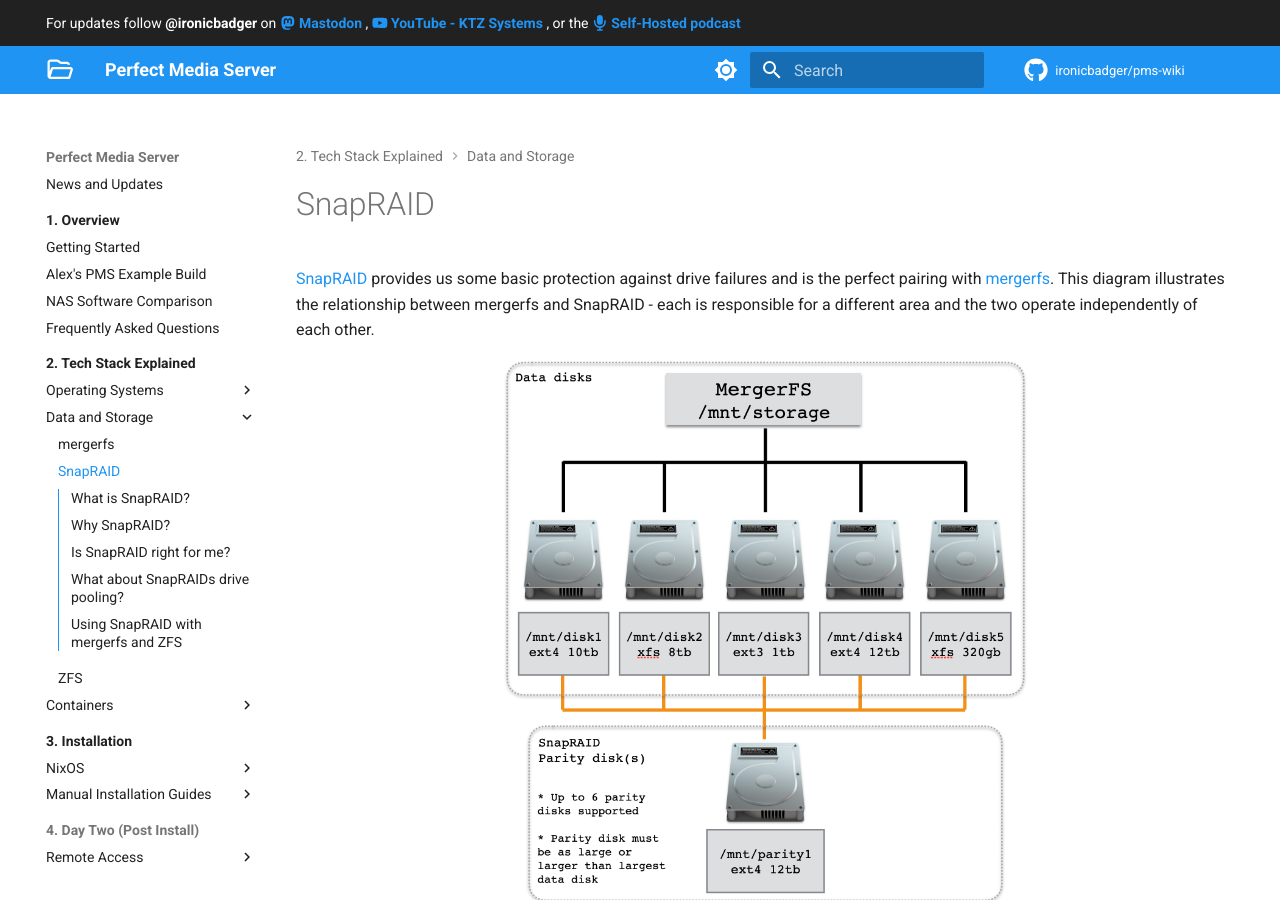
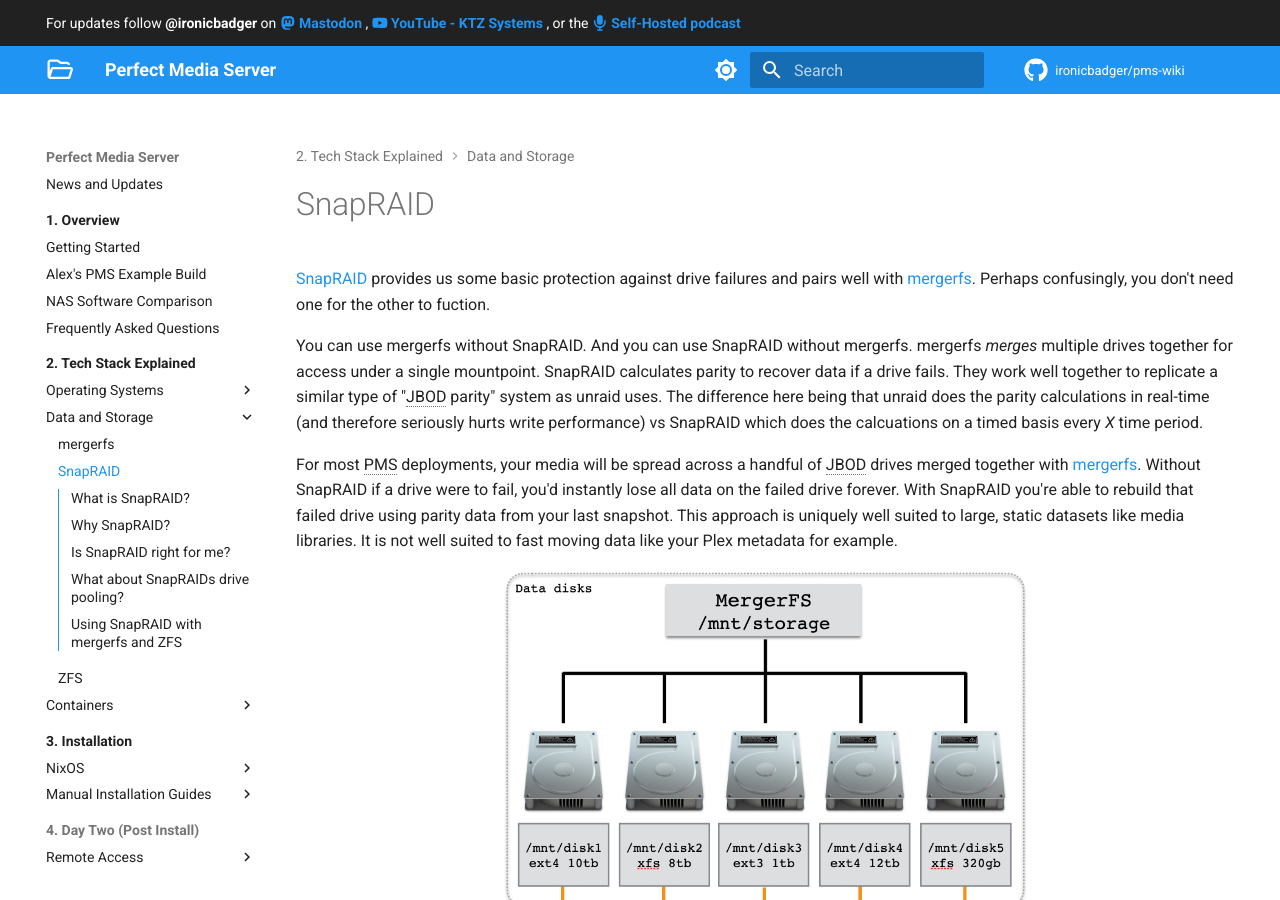
Before and after one commit to ironicbadger/pms-wiki, an MkDocs documentation site: the page built from docs/02-tech-stack/snapraid.md, in a window 1280 px wide and 900 px high. Built offline with MkDocs 1.6.1 and Material for MkDocs 9.7.7, drawn with Linux system fonts in a browser that asks for light colours; some web fonts are replaced; plug-ins that fetch from the network failed and are left out; comment, search, counter and statistics services are not loaded.

Commit message:
added to snapraid

```diff
--- a/docs/02-tech-stack/snapraid.md
+++ b/docs/02-tech-stack/snapraid.md
@@ -1,6 +1,10 @@
 # SnapRAID
 
-[SnapRAID](https://www.snapraid.it/) provides us some basic protection against drive failures and is the perfect pairing with [mergerfs](mergerfs.md). This diagram illustrates the relationship between mergerfs and SnapRAID - each is responsible for a different area and the two operate independently of each other.
+[SnapRAID](https://www.snapraid.it/) provides us some basic protection against drive failures and pairs well with [mergerfs](mergerfs.md). Perhaps confusingly, you don't need one for the other to fuction.
+
+You can use mergerfs without SnapRAID. And you can use SnapRAID without mergerfs. mergerfs *merges* multiple drives together for access under a single mountpoint. SnapRAID calculates parity to recover data if a drive fails. They work well together to replicate a similar type of "JBOD parity" system as unraid uses. The difference here being that unraid does the parity calculations in real-time (and therefore seriously hurts write performance) vs SnapRAID which does the calcuations on a timed basis every *X* time period.
+
+For most PMS deployments, your media will be spread across a handful of JBOD drives merged together with [mergerfs](mergerfs.md). Without SnapRAID if a drive were to fail, you'd instantly lose all data on the failed drive forever. With SnapRAID you're able to rebuild that failed drive using parity data from your last snapshot. This approach is uniquely well suited to large, static datasets like media libraries. It is not well suited to fast moving data like your Plex metadata for example.
 
 <p align="center">
 <img alt="mergerfs-snapraid-diagram" src="../../images/tech-stack/diagram-mergerfs-snapraid.png" width="525">
```
